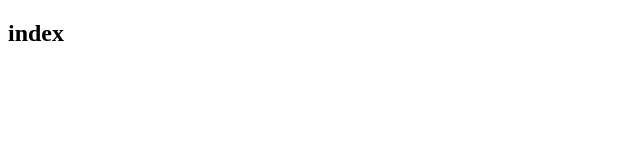
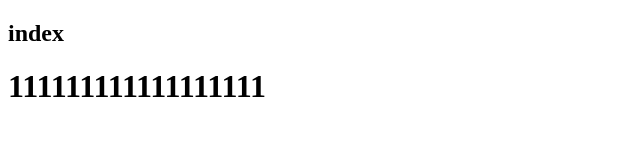
Before and after one commit to fainTnT/git-demo, a plain HTML site: page index.html in a window 1280 px wide. Shown: the whole page, without its empty margins (0-640 px from the left). Drawn offline with Linux system fonts and the light colour scheme.

Commit message:
A第二次提交

```diff
--- a/index.html
+++ b/index.html
@@ -6,5 +6,6 @@
 </head>
 <body>
   <h2>index</h2>
+  <h1>111111111111111111</h1>
 </body>
 </html>
```
